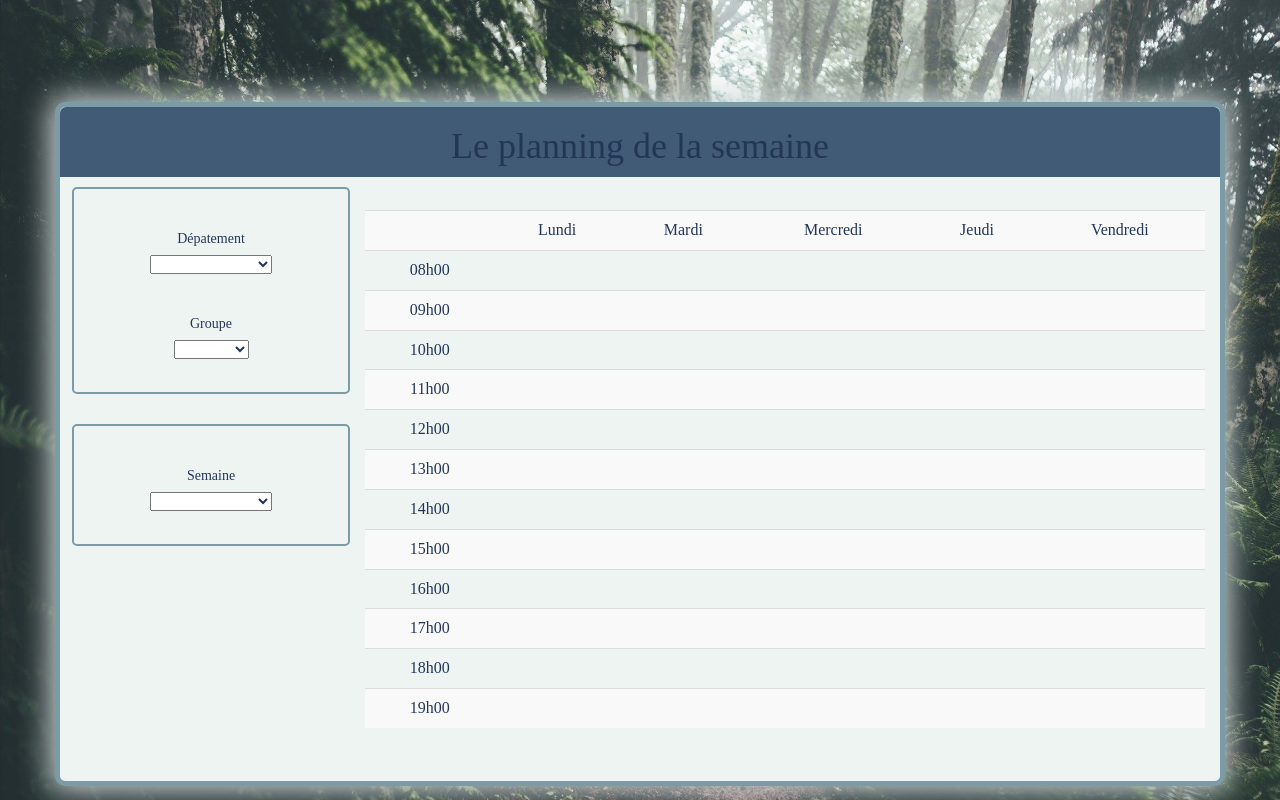
After one commit to rbnhtl/pjrousdecembre, a PHP site: page /github/pages/planning.php in a window 1280 px wide. The commit adds this page. Run offline with PHP 8.4, Linux system fonts and the light colour scheme; some web fonts are replaced.

Commit message:
début page planning

```diff
--- /dev/null
+++ b/pages/planning.php
@@ -0,0 +1,85 @@
+<html>
+<head>
+	<meta charset="utf-8" />
+	<title>Planning</title>
+	<link href="../style/bootstrap-3.3.7/css/bootstrap.min.css" rel="stylesheet"/>
+	<link href="../style/fontawesome-5.6.1/css/all.css" rel="stylesheet"/>
+	<link href="../style/style.css" rel="stylesheet"/>
+</head>
+<body>
+	<!-- Début du contenu de la page -->
+	<div class="container bloc">
+
+		<!-- Ligne d'entête -->
+		<div class="row enteteRubrique">
+			<h1>Le planning de la semaine</h1>
+		</div>
+
+		<!-- Ligne d'affichage du planning -->
+		<div class="row">
+
+            <!-- Menu de sélection du groupe d'étudiants -->
+			<div class="col-xs-3 menuPlanning">
+
+                <!-- Menu de sélection du groupe -->
+                <div class="col-xs-12 sousMenuPlanning">
+                    <br/>
+                    Dépatement<br/>
+                    <select class="" name="departement">
+                        <option value="defaut"></option>
+                        <option value="dep1">Informatique</option>
+                        <option value="dep2">QLIO</option>
+                        <option value="dep3">Info-com</option>
+                        <option value="dep4">GEA</option>
+                        <option value="dep5">Carrière juridique</option>
+                    </select><br/><br/>
+                    Groupe<br/>
+                    <select class="" name="groupe">
+                        <option value="defaut"></option>
+                        <option value="gr1">DUT 1</option>
+                        <option value="gr2">DUT 2</option>
+                        <option value="gr3">LP MMS</option>
+                    </select><br/><br/>
+                </div>
+
+                <!-- Menu de sélection de la semaine -->
+                <div class="col-xs-12 sousMenuPlanning">
+                    <br/>
+                    Semaine<br/>
+                    <select class="" name="departement">
+                        <option value="defaut"></option>
+                        <option value="dep1">Informatique</option>
+                        <option value="dep2">QLIO</option>
+                        <option value="dep3">Info-com</option>
+                        <option value="dep4">GEA</option>
+                        <option value="dep5">Carrière juridique</option>
+                    </select><br/><br/>
+                </div>
+
+            </div>
+
+            <!-- Affichage du planning d'une semaine -->
+            <div class="col-xs-9">
+                <br/>
+                <table class="table table-striped planning">
+                    <tr><td></td><td>Lundi</td><td>Mardi</td><td>Mercredi</td><td>Jeudi</td><td>Vendredi</td></tr>
+                    <tr><td>08h00</td><td></td><td></td><td></td><td></td><td></td></tr>
+                    <tr><td>09h00</td><td></td><td></td><td></td><td></td><td></td></tr>
+                    <tr><td>10h00</td><td></td><td></td><td></td><td></td><td></td></tr>
+                    <tr><td>11h00</td><td></td><td></td><td></td><td></td><td></td></tr>
+                    <tr><td>12h00</td><td></td><td></td><td></td><td></td><td></td></tr>
+                    <tr><td>13h00</td><td></td><td></td><td></td><td></td><td></td></tr>
+                    <tr><td>14h00</td><td></td><td></td><td></td><td></td><td></td></tr>
+                    <tr><td>15h00</td><td></td><td></td><td></td><td></td><td></td></tr>
+                    <tr><td>16h00</td><td></td><td></td><td></td><td></td><td></td></tr>
+                    <tr><td>17h00</td><td></td><td></td><td></td><td></td><td></td></tr>
+                    <tr><td>18h00</td><td></td><td></td><td></td><td></td><td></td></tr>
+                    <tr><td>19h00</td><td></td><td></td><td></td><td></td><td></td></tr>
+                </table>
+                <br/>
+            </div>
+		</div>
+
+	</div>
+</body>
+</html>
--- a/style/style.css
+++ b/style/style.css
@@ -18,12 +18,11 @@ body {
     border-radius: 10px;
     background-color: #EEF4F2;
     box-shadow: 0px 0px 30px 5px #CDD6D5;
-    margin-top: 200px;
-    height: 500px;
+    margin-top: 8%;
 }
 
 /* Style pour les entêtes de rubriques */
-.enBleu {
+.enteteRubrique {
     background-color: #415B76;
     border-top-left-radius: 6px;
     border-top-right-radius: 6px;
@@ -40,3 +39,25 @@ body {
     margin-left: 10px;
     margin-right: 10px;
 }
+
+/* Customisation des inputText */
+.inputText:hover, .inputText:focus {
+	border: 1px solid #415B76;
+}
+
+/* Mise en forme du tableau de planning */
+.planning {
+	text-align: center;
+}
+
+/* Menu de recherche pour le planning */
+.menuPlanning {
+	padding: 10px 0px 10px 12px;
+}
+
+.sousMenuPlanning {
+    border: solid #7B9BA6 2px;
+    border-radius: 5px;
+    background-color: #EEF4F2;
+	margin-bottom: 30px;
+}
```
Also changed, not shown: index.php (+126 -121 lines).
